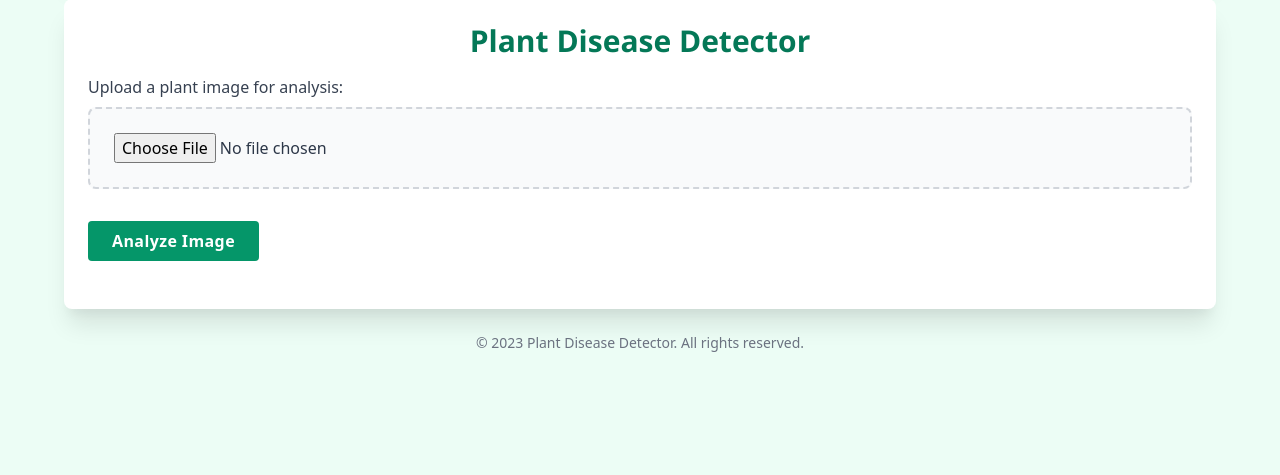
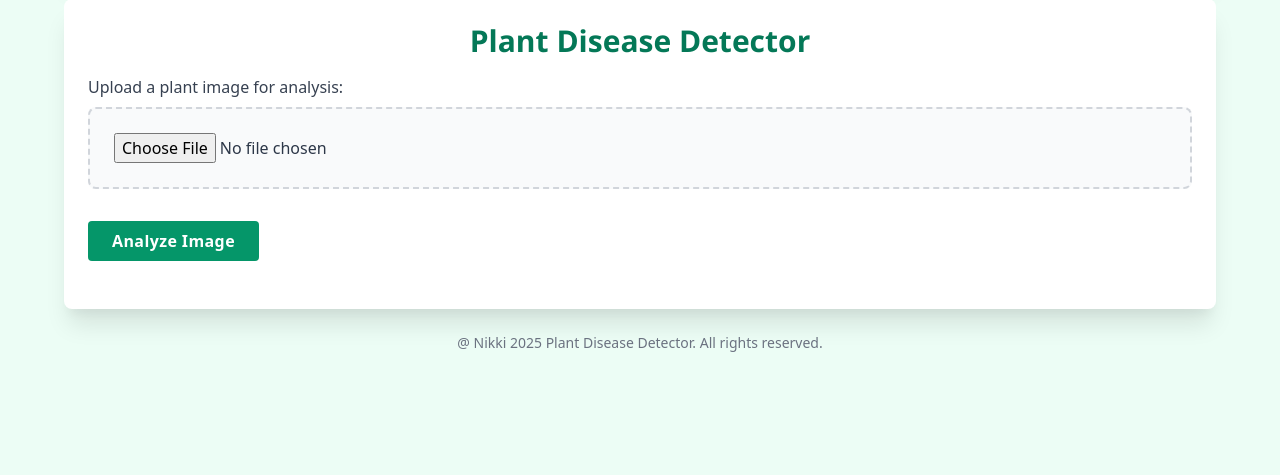
Before and after one commit to nikhilchandurkar/plant-disease-detector-, a Flask app: page / in a window 1280 px wide. Shown: the part 325-800 px from the top of the page. Run offline with Flask 3, Linux system fonts and the light colour scheme; some libraries are stand-ins or nearby versions.

Commit message:
"some changes"

```diff
--- a/app.py
+++ b/app.py
@@ -8,7 +8,7 @@ from PIL import Image
 import os
 
 app = Flask(__name__)
-model = torch.load("plant_disease_model.pth", map_location=torch.device("cpu"))
+model = torch.load("plant_disease_model.pth", map_location=torch.device("cpu"),weights_only=False)
 # model.eval()
 
 UPLOAD_FOLDER = "static/uploads"
--- a/templates/index.html
+++ b/templates/index.html
@@ -138,7 +138,7 @@
         </div>
 
         <div class="mt-6 text-center text-sm text-gray-500">
-            <p>&copy; 2023 Plant Disease Detector. All rights reserved.</p>
+            <p>@ Nikki 2025 Plant Disease Detector. All rights reserved.</p>
         </div>
     </div>
 
```
Also changed, not shown: static/uploads/tulsi-image.jpg (added).
